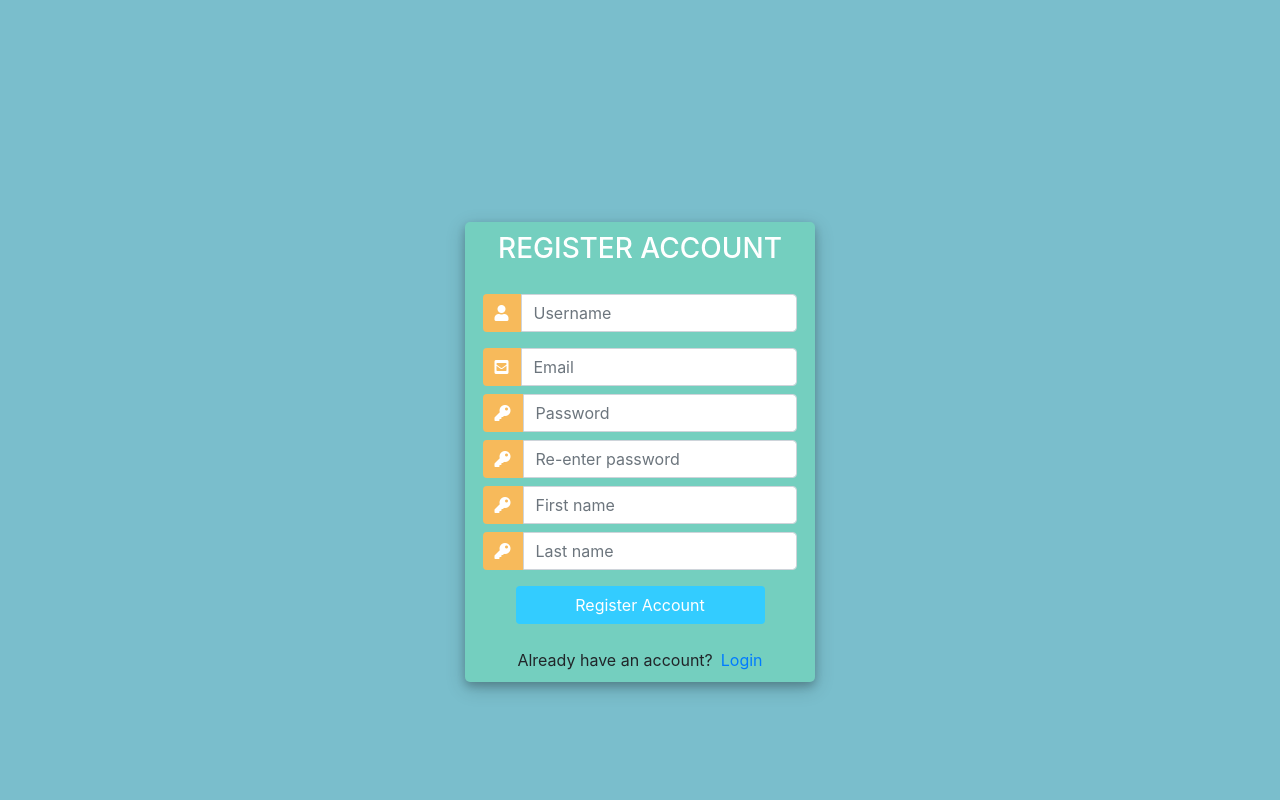
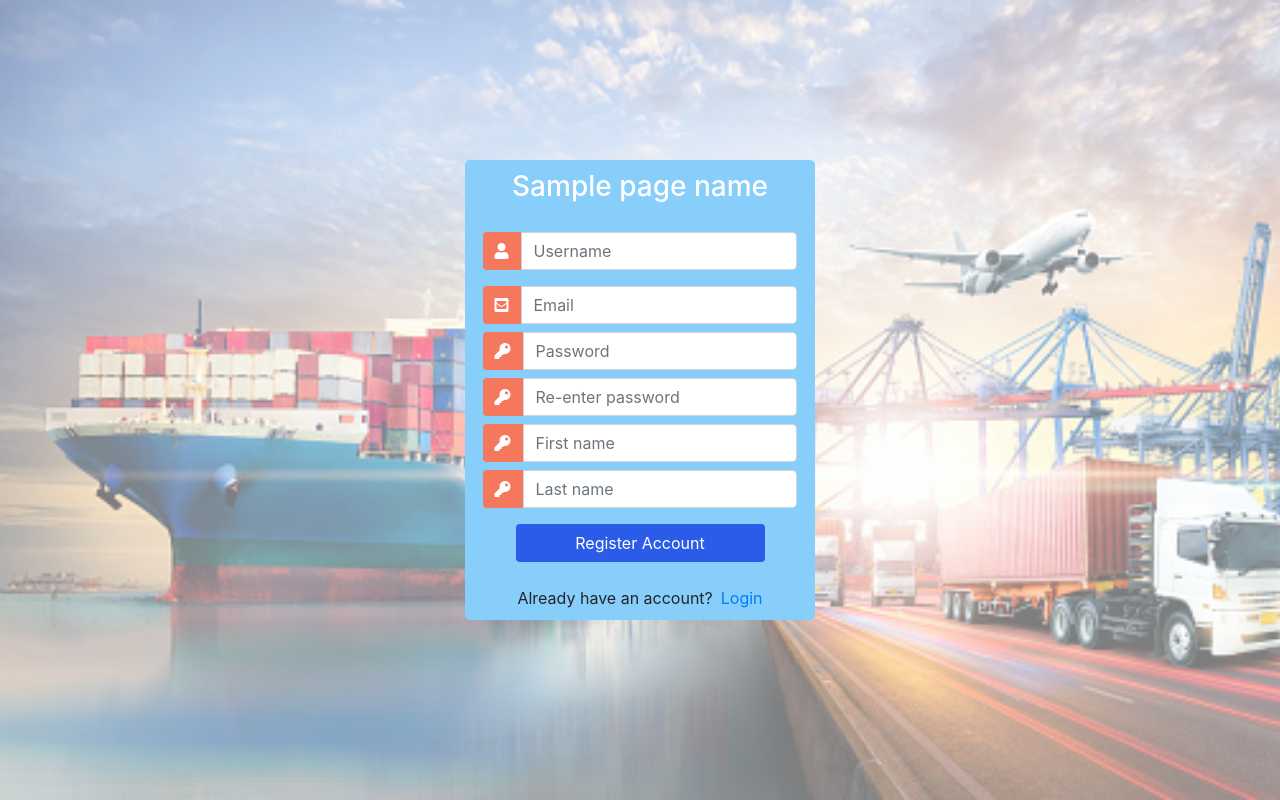
Before and after one commit to malinastanciu/TransportPlatform, a Django app: template account/templates/account/register.html in a window 1280 px wide. Run offline with Django 4.2, Linux system fonts and the light colour scheme; the template is opened without the code that fills it: most values are stand-ins (such as "Sample title", 1, 10 or a date in 2020); parts of the project's set-up code (start-up, migrations or seed data) failed here and were passed over; some libraries are stand-ins or nearby versions.

Commit message:
Updated template for register and login

```diff
--- a/account/static/account/css/main_layout_account.css
+++ b/account/static/account/css/main_layout_account.css
@@ -3,21 +3,20 @@ html {
     margin: 0;
     padding: 0;
     height: 100%;
-    background: #7abecc !important;
+    background-image: url("images/background.png");
+    background-repeat: no-repeat;
+    background-size: cover;
 }
 .user_card {
     width: 350px;
-    margin-top: 20%;
+    margin-top: 20vh;
     margin-bottom: auto;
-    background: #74cfbf;
+    background: lightskyblue;
     position: relative;
     display: flex;
     justify-content: center;
     flex-direction: column;
     padding: 10px;
-    box-shadow: 0 4px 8px 0 rgba(0, 0, 0, 0.2), 0 6px 20px 0 rgba(0, 0, 0, 0.19);
-    -webkit-box-shadow: 0 4px 8px 0 rgba(0, 0, 0, 0.2), 0 6px 20px 0 rgba(0, 0, 0, 0.19);
-    -moz-box-shadow: 0 4px 8px 0 rgba(0, 0, 0, 0.2), 0 6px 20px 0 rgba(0, 0, 0, 0.19);
     border-radius: 5px;
 
 }
@@ -31,7 +30,7 @@ html {
 }
 .login_btn {
     width: 100%;
-    background: #33ccff !important;
+    background: #2B5BE9 !important;
     color: white !important;
 }
 .login_btn:focus {
@@ -42,7 +41,7 @@ html {
     padding: 0 2rem;
 }
 .input-group-text {
-    background: #f7ba5b !important;
+    background: #F5775C !important;
     color: white !important;
     border: 0 !important;
     border-radius: 0.25rem 0 0 0.25rem !important;
--- a/account/templates/account/login.html
+++ b/account/templates/account/login.html
@@ -1,4 +1,8 @@
 {% extends 'account/main_layout_account.html' %}
+
+{% block page_name %}
+    {{ page_name }}
+{% endblock %}
 
 {% block form %}
     <form method="POST" action="">
--- a/account/templates/account/main_layout_account.html
+++ b/account/templates/account/main_layout_account.html
@@ -15,7 +15,7 @@
 		<div class="d-flex justify-content-center h-100">
 			<div class="user_card">
 				<div class="d-flex justify-content-center">
-					<h3 id="form-title">REGISTER ACCOUNT</h3>
+					<h3 id="form-title">{% block page_name %}{% endblock %}</h3>
 				</div>
 				<div class="d-flex justify-content-center form_container">
                     {% block form %}
--- a/account/templates/account/register.html
+++ b/account/templates/account/register.html
@@ -1,5 +1,10 @@
 {% extends 'account/main_layout_account.html' %}
 {% load static %}
+
+{% block page_name %}
+    {{ page_name }}
+{% endblock %}
+
 {% block form %}
     <form method="POST" action="">
         <div class="input-group mb-3">
```
Also changed, not shown: account/static/account/css/images/background.png (added).
